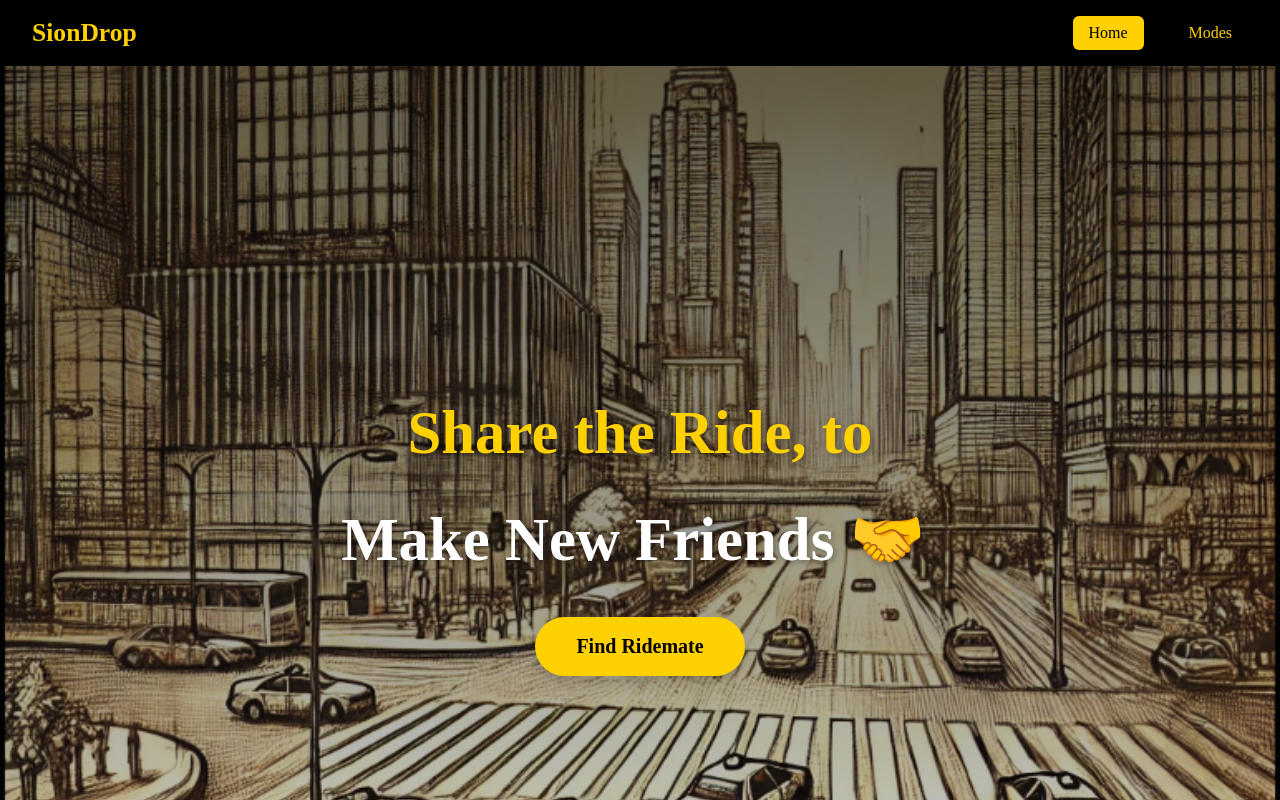
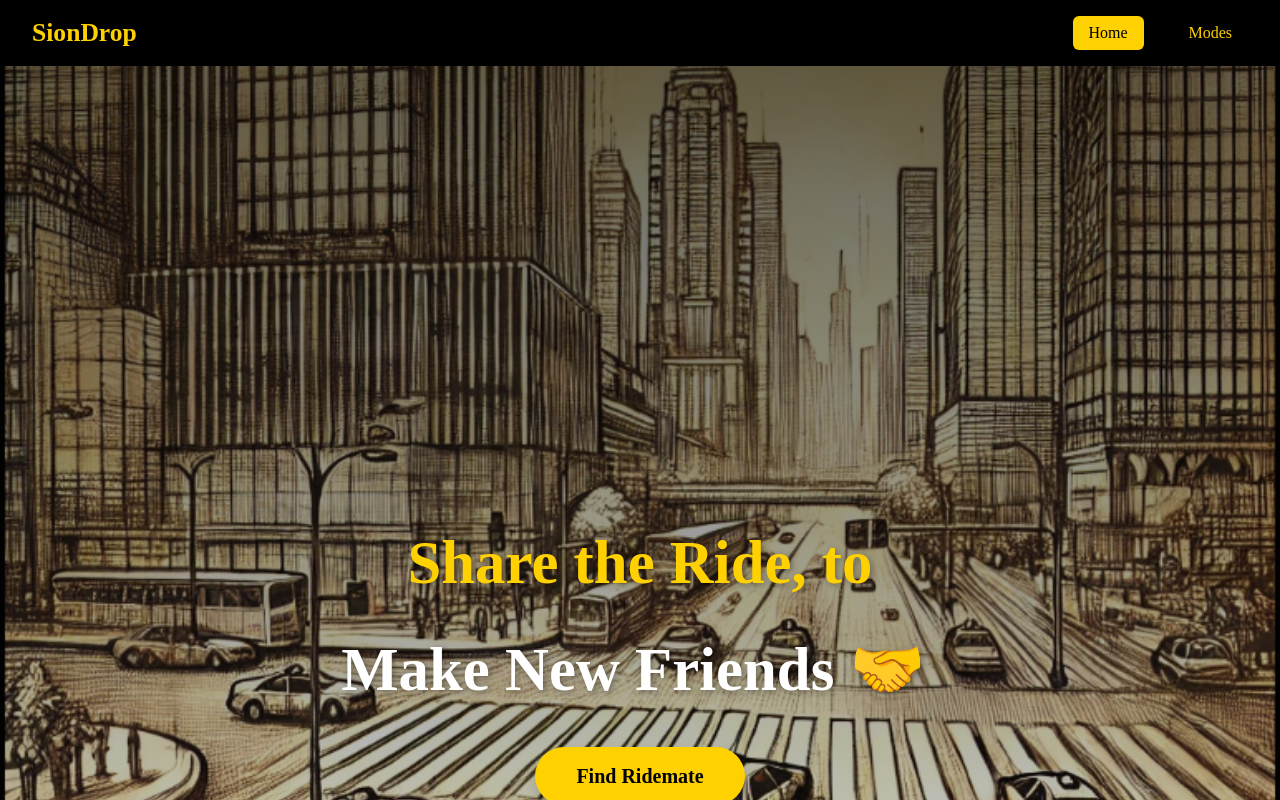
Before and after one commit to NakulBhatt10/ui-sionDrop, a React (Create React App) app: page / in a window 1280 px wide. Shown: the top 800 px of the page. Built offline with nearby package versions, Linux system fonts and the light colour scheme.

Commit message:
clean up

```diff
--- a/src/pages/Home/home.css
+++ b/src/pages/Home/home.css
@@ -26,7 +26,7 @@
 
 .hero-section {
     text-align: center;
-    max-height: 77777777770px;
+    max-height: 70px;
     max-width: 900px;
     margin: 0 auto;
     padding-top: 2rem;
--- a/src/pages/Navbar/navbar.css
+++ b/src/pages/Navbar/navbar.css
@@ -62,6 +62,7 @@
     cursor: pointer;
     font-weight: 500;
     transition: all 0.3s ease;
+    align-items: right;
 }
 
 .nav-links button:hover {
@@ -75,6 +76,7 @@
     border: none;
     cursor: pointer;
     padding: 0.5rem;
+    margin-left: 300px;
 }
 
 .hamburger-line {
```
